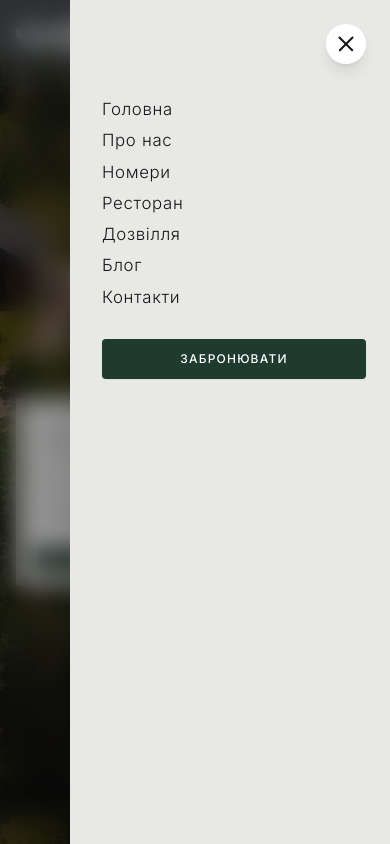
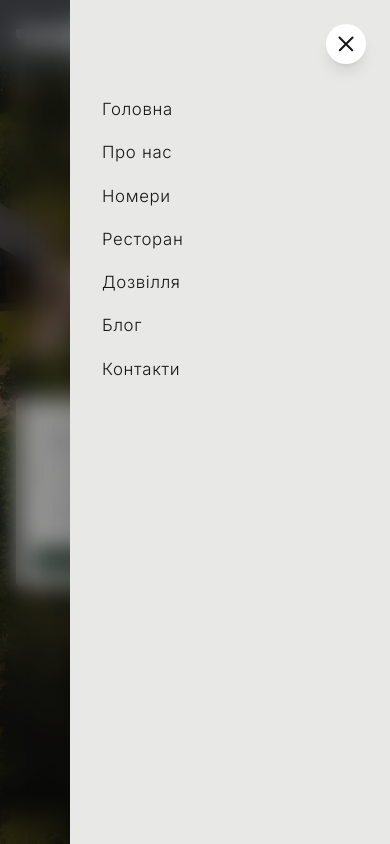
Before and after one commit to STEPS-LAB/chudodiievo-demo, a Next.js app: page / in a window 390 px wide. Both pictures are taken after a click on the button 356 px from the left and 36 px from the top of the page. Shown: the top 844 px of the page. Built offline with nearby package versions, Linux system fonts and the light colour scheme.

Commit message:
фікс меню (мобайл)

```diff
--- a/src/components/layout/Header.tsx
+++ b/src/components/layout/Header.tsx
@@ -206,7 +206,7 @@ export default function Header() {
               aria-modal="true"
               aria-label="Menu"
             >
-              <nav className="flex flex-col gap-1 pt-24 pb-8 pl-8 pr-6" aria-label="Mobile">
+              <nav className="flex flex-col gap-4 pt-24 pb-8 pl-8 pr-6" aria-label="Mobile">
                 {NAV_ITEMS.map(({ key, href }, i) => (
                   <motion.a
                     key={key}
@@ -221,21 +221,6 @@ export default function Header() {
                     {t(`common.${key}`)}
                   </motion.a>
                 ))}
-                {/* Mobile Book Button */}
-                <motion.div
-                  initial={{ opacity: 0, y: 16 }}
-                  animate={{ opacity: 1, y: 0 }}
-                  transition={{ delay: 0.04 + NAV_ITEMS.length * 0.05, duration: 0.3, ease: 'easeOut' }}
-                  className="mt-6"
-                >
-                  <Link
-                    href="/#rooms"
-                    onClick={() => setMenuOpen(false)}
-                    className="flex w-full items-center justify-center rounded-sm bg-primary px-4 py-3 text-xs font-medium uppercase tracking-[0.1em] text-white shadow-sm transition-all duration-300 hover:bg-primary-900"
-                  >
-                    {t('common.bookNow')}
-                  </Link>
-                </motion.div>
               </nav>
             </motion.aside>
           </>
```
